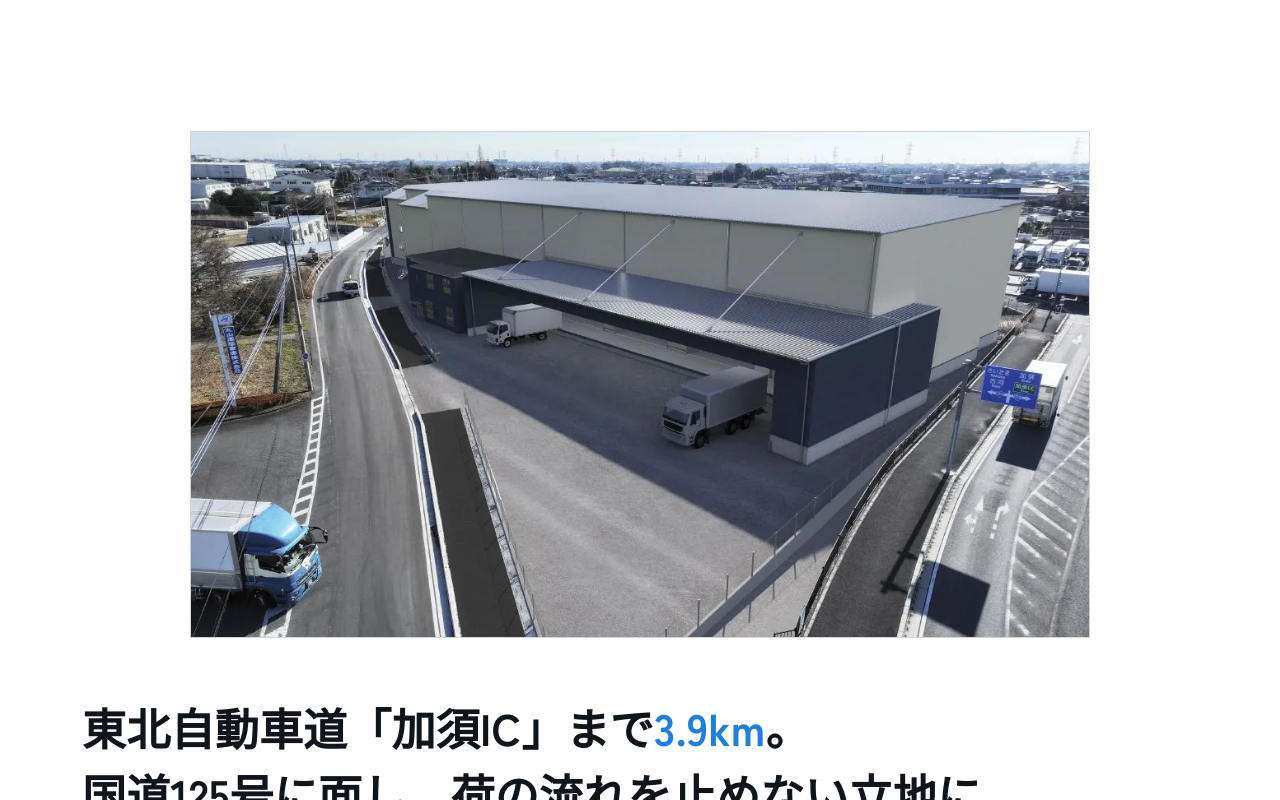
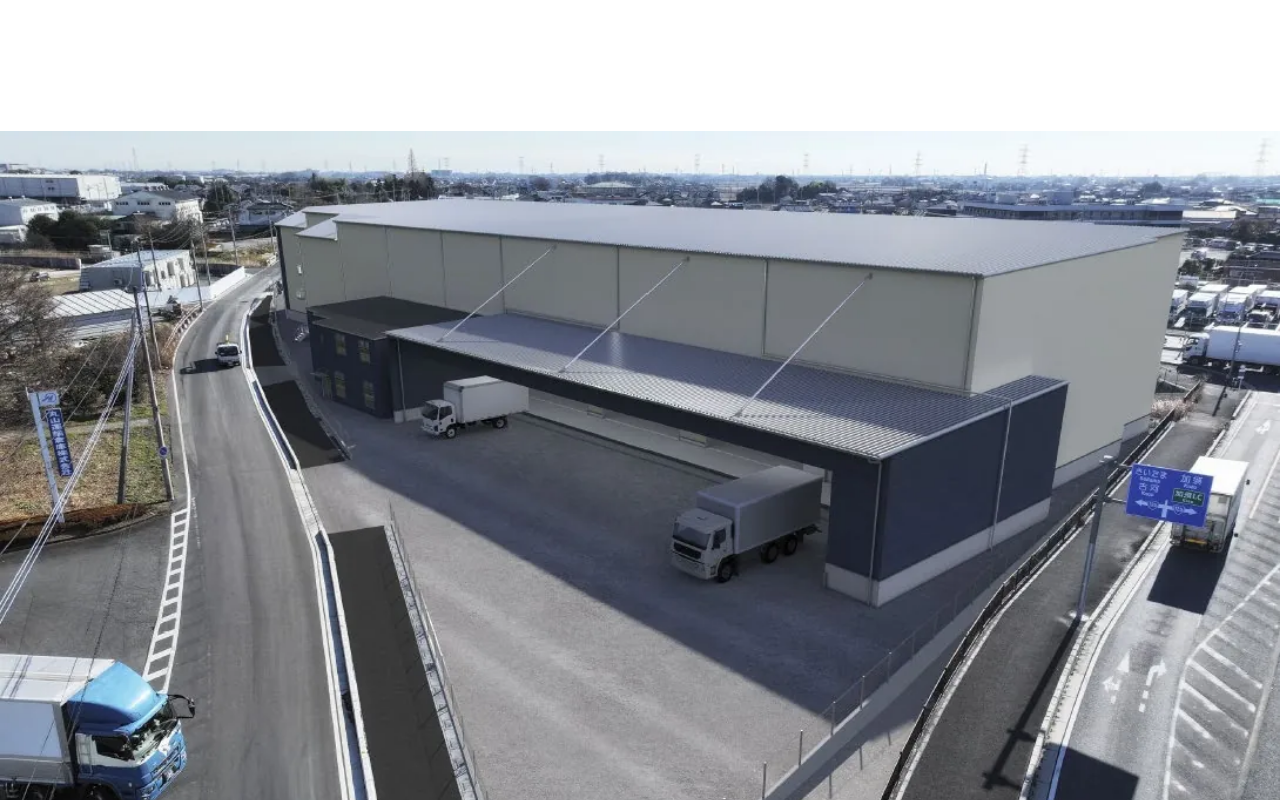
Before and after one commit to sankichisakata/logic-kuki, a Next.js app: page / in a window 1280 px wide. Shown: the part 3700-4500 px from the top of the page. Built offline with nearby package versions, Linux system fonts and the light colour scheme.

Commit message:
Statement写真をフルブリード表示に変更
.wrapのmax-widthを突き抜けて画面端まで拡大(100vw、負のマージンで中央寄せ)

```diff
--- a/app/globals.css
+++ b/app/globals.css
@@ -556,13 +556,16 @@ h2.section-title {
 
 /* A plain, uncropped view of the whole building, sitting right above the
    copy — aspect-ratio matches the source photo exactly, so
-   object-fit: cover never has to crop anything. */
+   object-fit: cover never has to crop anything. Full-bleed: breaks out
+   of .wrap's max-width so it runs edge-to-edge of the viewport. */
 .statement-photo {
-  max-width: 900px;
-  margin: 0 auto 56px;
+  width: 100vw;
+  max-width: 100vw;
+  margin-left: calc(50% - 50vw);
+  margin-right: calc(50% - 50vw);
+  margin-bottom: 56px;
   aspect-ratio: 1090 / 614;
   overflow: hidden;
-  border: 1px solid var(--line-strong);
 }
 
 .statement-photo img {
```
